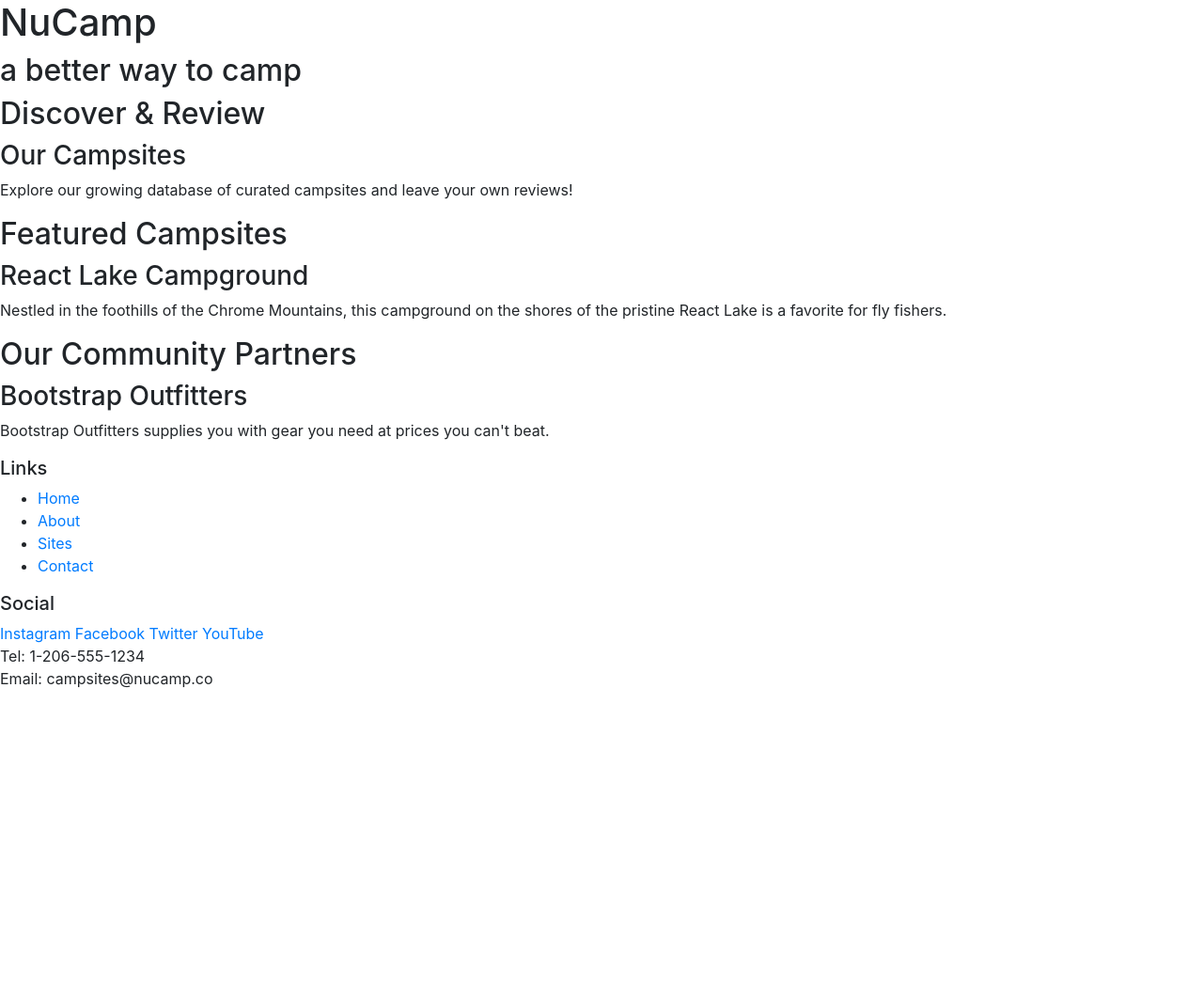
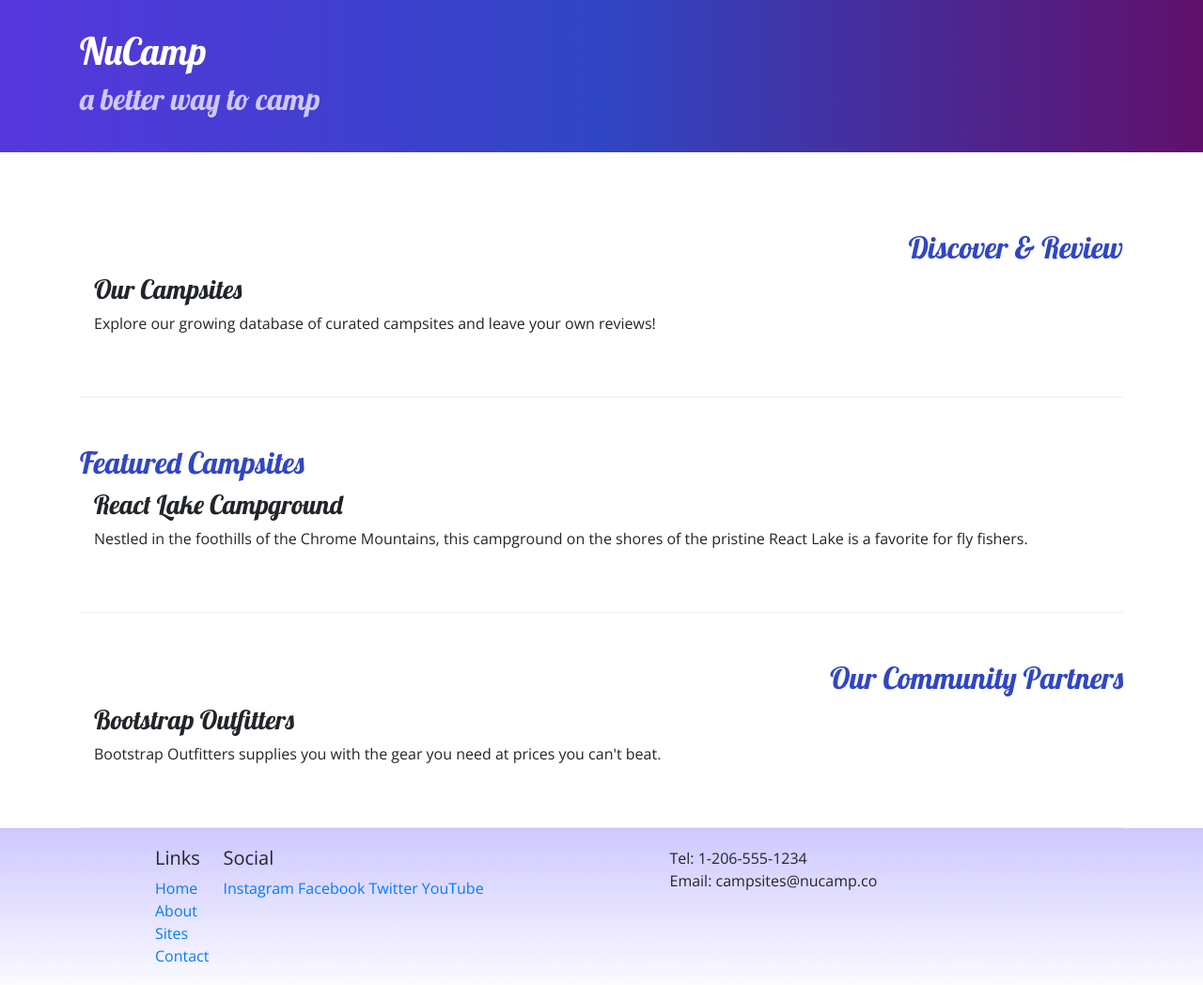
Before and after one commit to Flowzart/Flowzart, a website: page index.html in a window 1280 px wide. Shown: the whole page at 94% size. Before the commit the page ends 800 px from the top, so only its background shows below. Drawn offline with nearby package versions, Linux system fonts and the light colour scheme.

Commit message:
10/30 week 1 assignment

```diff
--- /dev/null
+++ b/css/styles.css
@@ -0,0 +1,32 @@
+body {
+    font-family: "Open Sans", sans-serif;
+}
+
+h1, h2, h3 {
+    font-family: "lobster", cursive;
+}
+
+h2 {
+    color: #3046c5;
+}
+
+header h2 {
+    color: #CEC8FF;
+}
+
+footer {
+    background-image: linear-gradient(#CEC8FF, white);
+    padding: 20px 0;
+}
+
+.jumbotron {
+    padding: 30px;
+    background-image: linear-gradient(to right, #5637DD, #3046C5, #60106B);
+    color: white;
+}
+
+.row-content{
+    padding: 50px 0;
+    border-bottom: 1px ridge;
+    min-height: 200px;
+}
--- a/index.html
+++ b/index.html
@@ -2,73 +2,102 @@
 <html lang="en">
 
 <head>
-    <meta charset="utf-8" />
+    <!-- Required meta tags always come first -->
     <meta charset="utf-8" />
     <meta name="viewport" content="width=device-width, initial-scale=1" />
 
     <!-- Bootstrap CSS -->
     <link rel="stylesheet" href="node_modules/bootstrap/dist/css/bootstrap.min.css" />
 
+    <!-- Additional CSS must be placed after Bootstrap CSS -->
+    <link rel="stylesheet" href="https://fonts.googleapis.com/css?family=Lobster|Open+Sans" />
+    <link rel="stylesheet" href="css/styles.css" />
     <title>NuCamp: A Better Way To Camp</title>
 </head>
 
 <body>
 
-    <header>
+    <header class="jumbotron jumbotron-fluid">
         <div>
+            <div class="container">
+                <div class="row">
+                    <div class="col">
                         <h1>NuCamp</h1>
                         <h2>a better way to camp</h2>
                     </div>
+                </div>
+            </div>
+        </div>
     </header>
 
-    <div>
-        <h2>Discover & Review</h2>
+    <div class="container">
+        <div class="row, row-content">
+            <div class="col-sm-4, order-sm-last, col-md-3, align-items-center">
+                <h2 class="text-sm-right">Discover & Review</h2>
+            </div>
+            <div class="col">
                 <h3>Our Campsites</h3>
-        <p>Explore our growing database of curated campsites and leave your own reviews!</p>
+                <p class="d-none d-sm-block">Explore our growing database of curated campsites and leave your own reviews!</p>
+            </div>
         </div>
 
-    <div>
+        <div class="row, row-content">
+            <div class="col-sm-4, col-md-3, align-items-center">
                 <h2>Featured Campsites</h2>
+            </div>
+            <div class="col">
                 <h3>React Lake Campground</h3>
-        <p>Nestled in the foothills of the Chrome Mountains, this campground on the shores of the pristine React Lake is a favorite for fly fishers.</p>
+        		<p class="d-none d-sm-block">Nestled in the foothills of the Chrome Mountains, this campground on the shores of the pristine React Lake is a favorite for fly fishers.</p>
+   			</div>
         </div>
 
-    <div>
-        <h2>Our Community Partners</h2>
+        <div class="row, row-content">
+            <div class="col-sm-4, order-sm-last, col-md-3, align-items-center">
+                <h2 class="text-sm-right">Our Community Partners</h2>
+            </div>
+            <div class="col">
                 <h3>Bootstrap Outfitters</h3>
-        <p>Bootstrap Outfitters supplies you with gear you need at prices you can't beat.</p>
+        		<p class="d-none d-sm-block">Bootstrap Outfitters supplies you with the gear you need at prices you can't beat.</p>
+            </div>
+        </div>
     </div>
 
     <footer>
-        <div>
+        <div class="container">
+            <div class="row">
+                <div class="col-4, col-sm-2, offset-1">
                     <h5>Links</h5>
-            <ul>
+            		<ul class="list-unstyled">
                         <li><a href="#">Home</a></li>
                         <li><a href="#">About</a></li>
                         <li><a href="#">Sites</a></li>
                         <li><a href="#">Contact</a></li>
                     </ul>
                 </div>
-        <div>
+                <div class="col-6, col-sm-5">
                 	<h5>Social</h5>
                     <a href="http://instagram.com/">Instagram</a>
                     <a href="http://facebook.com/">Facebook</a>
                     <a href="http://twitter.com/">Twitter</a>
                     <a href="http://youtube.com/">YouTube</a>
                 </div>
-        <div>
+                <div class="col-sm-4">
                     Tel: 1-206-555-1234<br />
                     Email: campsites@nucamp.co
+                </div>
+           </div>
         </div>
     </footer>
 
     <meta charset="utf-8" />
     <meta name="viewport" content="width=device-width, initial-scale=1" />
 
-    <!-- Bootstrap CSS -->
-    <link rel="stylesheet" href="node_modules/bootstrap/dist/css/bootstrap.min.css" />
+    <title>NuCamp: A Better Way To Camp</title>
 
-    <title>NuCamp: A Better Way To Camp</title>
+    <!-- jQuery must come first, then Popper.js, then the Bootstrap JavaScript plugins.-->
+    <script src="node_modules/jquery/dist/jquery.slim.min.js"></script>
+    <script src="node_modules/popper.js/dist/umd/popper.min.js"></script>
+    <script src="node_modules/bootstrap/dist/js/bootstrap.min.js"></script>
 
 </body>
 
```
Also changed, not shown: aboutus.html (added, +92 -0 lines). Lines whose indentation alone changed are shown as unchanged.
